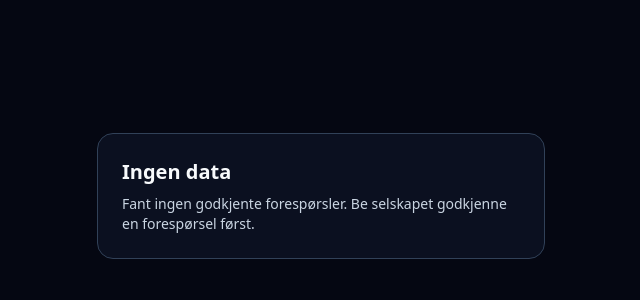
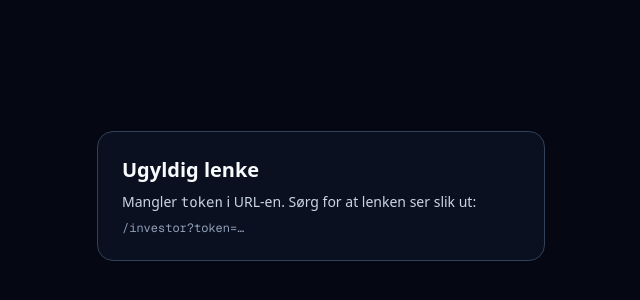
Before and after one commit to farah2601/investor-plattform, a Next.js app: page /investor in a window 1280 px wide. Shown: the part 204-504 px from the top of the page, without its empty margins (319-959 px from the left). Built offline with nearby package versions, Linux system fonts and the light colour scheme; no server answers; the database is empty.

Commit message:
Bruk token i investor-lenker og dashboard

```diff
--- a/src/app/investor/page.tsx
+++ b/src/app/investor/page.tsx
@@ -23,8 +23,14 @@ type InvestorRequestWithCompany = {
   investor_email: string;
   investor_company: string | null;
   message: string | null;
-  // 👇 kan være objekt, array eller null – vi håndterer alle
   companies: InvestorCompany | InvestorCompany[] | null;
+};
+
+type InvestorLinkWithRequest = {
+  id: string;
+  access_token: string;
+  expires_at: string;
+  access_requests: InvestorRequestWithCompany | null;
 };
 
 function formatMoney(value: number | null) {
@@ -37,12 +43,39 @@ function formatPercent(value: number | null) {
   return `${value.toString().replace(".", ",")} %`;
 }
 
-export default async function InvestorPage() {
-  // 1) Finn siste godkjente forespørsel
-  const { data: req, error: reqError } = await supabase
-    .from("access_requests")
+export default async function InvestorPage({
+  searchParams,
+}: {
+  searchParams: { token?: string };
+}) {
+  const token = searchParams.token;
+
+  // 1) Mangler token i URL
+  if (!token) {
+    return (
+      <main className="min-h-screen bg-[#050712] text-slate-50 flex items-center justify-center">
+        <div className="max-w-md w-full rounded-2xl border border-slate-700 bg-slate-900/60 p-6">
+          <h1 className="text-xl font-semibold mb-2">Ugyldig lenke</h1>
+          <p className="text-sm text-slate-300">
+            Mangler <code>token</code> i URL-en. Sørg for at lenken ser slik ut:
+          </p>
+          <p className="mt-2 text-xs font-mono text-slate-400 break-all">
+            /investor?token=…
+          </p>
+        </div>
+      </main>
+    );
+  }
+
+  // 2) Hent investor_link + tilhørende forespørsel + selskap basert på token
+  const { data: linkRow, error: linkError } = await supabase
+    .from("investor_links")
     .select(
       `
+      id,
+      access_token,
+      expires_at,
+      access_requests (
         id,
         created_at,
         investor_name,
@@ -60,15 +93,14 @@ export default async function InvestorPage() {
           churn,
           growth_percent
         )
+      )
     `
     )
-    .eq("status", "approved")
-    .order("created_at", { ascending: false })
-    .limit(1)
-    .maybeSingle();
+    .eq("access_token", token)
+    .maybeSingle<InvestorLinkWithRequest>();
 
-  // 2) Feilhåndtering
-  if (reqError) {
+  // 3) Teknisk feil mot Supabase
+  if (linkError) {
     return (
       <main className="min-h-screen bg-[#050712] text-slate-50 flex items-center justify-center">
         <div className="max-w-md w-full rounded-2xl border border-red-500/40 bg-red-950/40 p-6">
@@ -77,39 +109,40 @@ export default async function InvestorPage() {
             Klarte ikke å hente data for investorvisning.
           </p>
           <pre className="mt-3 text-xs text-red-200 whitespace-pre-wrap">
-            {reqError.message}
+            {linkError.message}
           </pre>
         </div>
       </main>
     );
   }
 
-  // 3) Ingen godkjente forespørsler ennå
-  if (!req) {
+  // 4) Ugyldig / utløpt token
+  if (!linkRow || !linkRow.access_requests) {
     return (
       <main className="min-h-screen bg-[#050712] text-slate-50 flex items-center justify-center">
         <div className="max-w-md w-full rounded-2xl border border-slate-700 bg-slate-900/60 p-6">
-          <h1 className="text-xl font-semibold mb-2">Ingen data</h1>
+          <h1 className="text-xl font-semibold mb-2">
+            Ugyldig eller utløpt lenke
+          </h1>
           <p className="text-sm text-slate-300">
-            Fant ingen godkjente forespørsler. Be selskapet godkjenne en
-            forespørsel først.
+            Vi fant ingen aktiv investor-tilgang for denne lenken. Be
+            selskapet sende deg en ny lenke.
           </p>
         </div>
       </main>
     );
   }
 
-  // 4) Normaliser data + company
-  const data = req as InvestorRequestWithCompany;
+  const req = linkRow.access_requests;
+  let company: InvestorCompany | null = null;
 
-  let company: InvestorCompany | null = null;
-  if (Array.isArray(data.companies)) {
-    company = data.companies[0] ?? null;
+  if (Array.isArray(req.companies)) {
+    company = req.companies[0] ?? null;
   } else {
-    company = data.companies;
+    company = req.companies;
   }
 
-  const createdAt = data.created_at ? new Date(data.created_at) : null;
+  const createdAt = req.created_at ? new Date(req.created_at) : null;
   const createdAtText = createdAt
     ? createdAt.toLocaleDateString("nb-NO", {
         day: "2-digit",
@@ -188,7 +221,9 @@ export default async function InvestorPage() {
             <h2 className="text-sm font-medium text-slate-200">
               Grafer (placeholder-data)
             </h2>
-          <p className="text-xs text-slate-500">Demo-data – ekte tall kobles på senere</p>
+            <p className="text-xs text-slate-500">
+              Demo-data – ekte tall kobles på senere
+            </p>
           </div>
 
           <div className="grid md:grid-cols-2 gap-4">
@@ -214,19 +249,20 @@ export default async function InvestorPage() {
           </div>
         </section>
 
-      <div className="text-xs text-slate-400 mt-6">
-  Sist oppdatert: 26.11.2025 – 18:03 <br />
-  Datakilde: Tripletex, Fiken, Pipedrive (placeholder)
-</div>
-
         {/* AI-INNSIKT */}
         <section className="bg-[#13171E] border border-white/10 rounded-xl p-5 backdrop-blur-sm">
           <p className="text-xs text-slate-400 uppercase mb-2">
             AI-generert innsikt (placeholder)
           </p>
           <ul className="space-y-1 text-sm text-slate-200">
-          <li>• Selskapet har stabil runway på {company?.runway_months ?? "ukjent"} mnd (demo).</li>
-          <li>• MRR er ca {company?.mrr?.toLocaleString("nb-NO") ?? "ukjent"} kr (demo).</li>
+            <li>
+              • Selskapet har stabil runway på{" "}
+              {company?.runway_months ?? "ukjent"} mnd (demo).
+            </li>
+            <li>
+              • MRR er ca{" "}
+              {company?.mrr?.toLocaleString("nb-NO") ?? "ukjent"} kr (demo).
+            </li>
             <li>• Ingen økt churn observert siste kvartal (demo-tekst).</li>
           </ul>
         </section>
```
Lines whose indentation alone changed are shown as unchanged.
